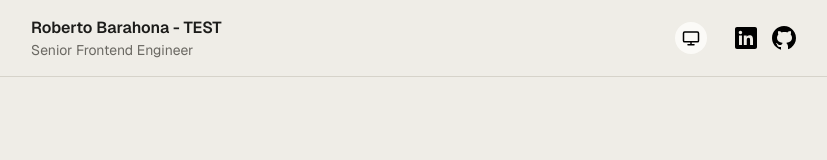
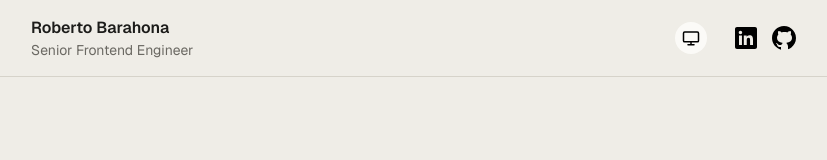
Before and after one commit to robert-barahona/resume-chatbot, a Next.js app: page / in a window 1280 px wide. Shown: the top 160 px of the page, without its empty margins (225-1052 px from the left). Built offline with nearby package versions, Linux system fonts and the light colour scheme.

Commit message:
fix: remove testing change in chat header

```diff
--- a/src/components/chat/ChatHeader.tsx
+++ b/src/components/chat/ChatHeader.tsx
@@ -7,7 +7,7 @@ export const ChatHeader = () => (
 		<div className="mx-auto flex w-full max-w-3xl items-center justify-between gap-6">
 			<div className="flex flex-col">
 				<h1 className="font-semibold text-base text-text-primary">
-					Roberto Barahona - TEST
+					Roberto Barahona
 				</h1>
 				<p className="text-sm text-text-secondary">Senior Frontend Engineer</p>
 			</div>
```
